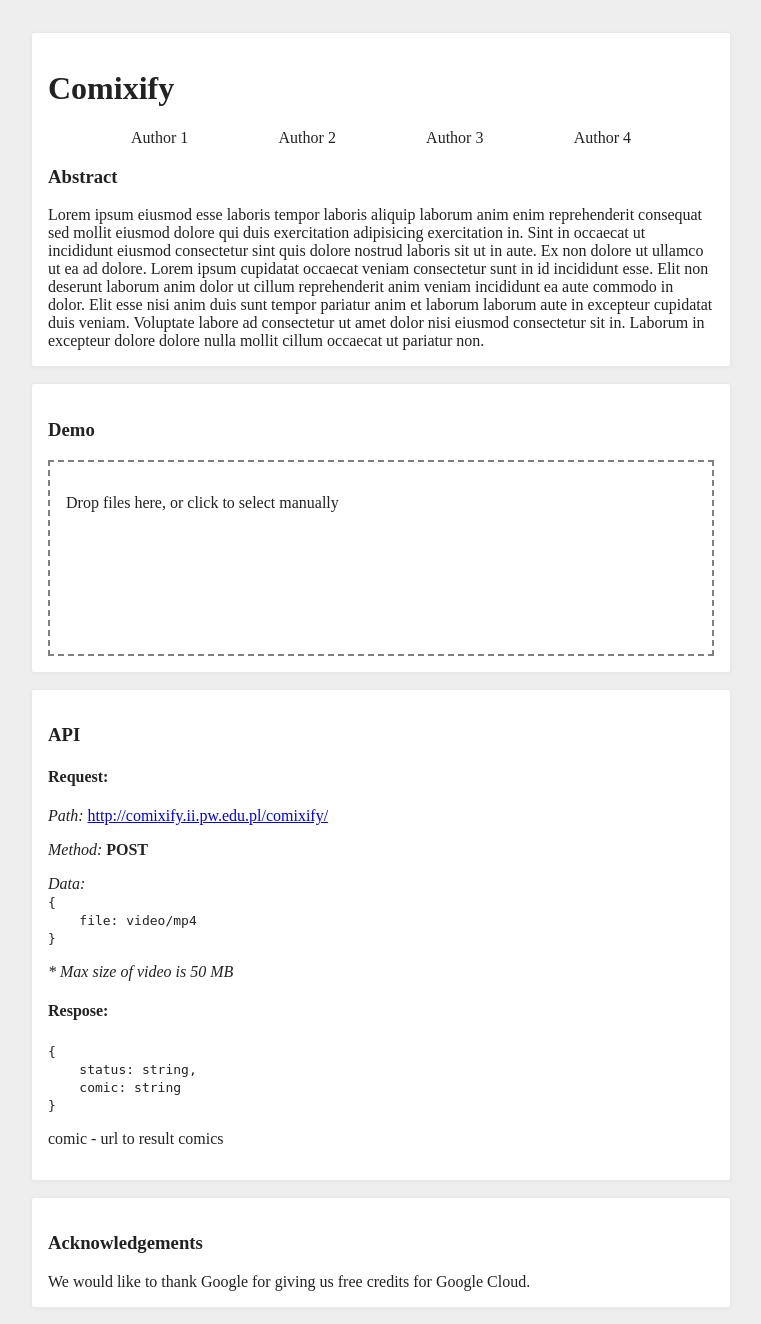
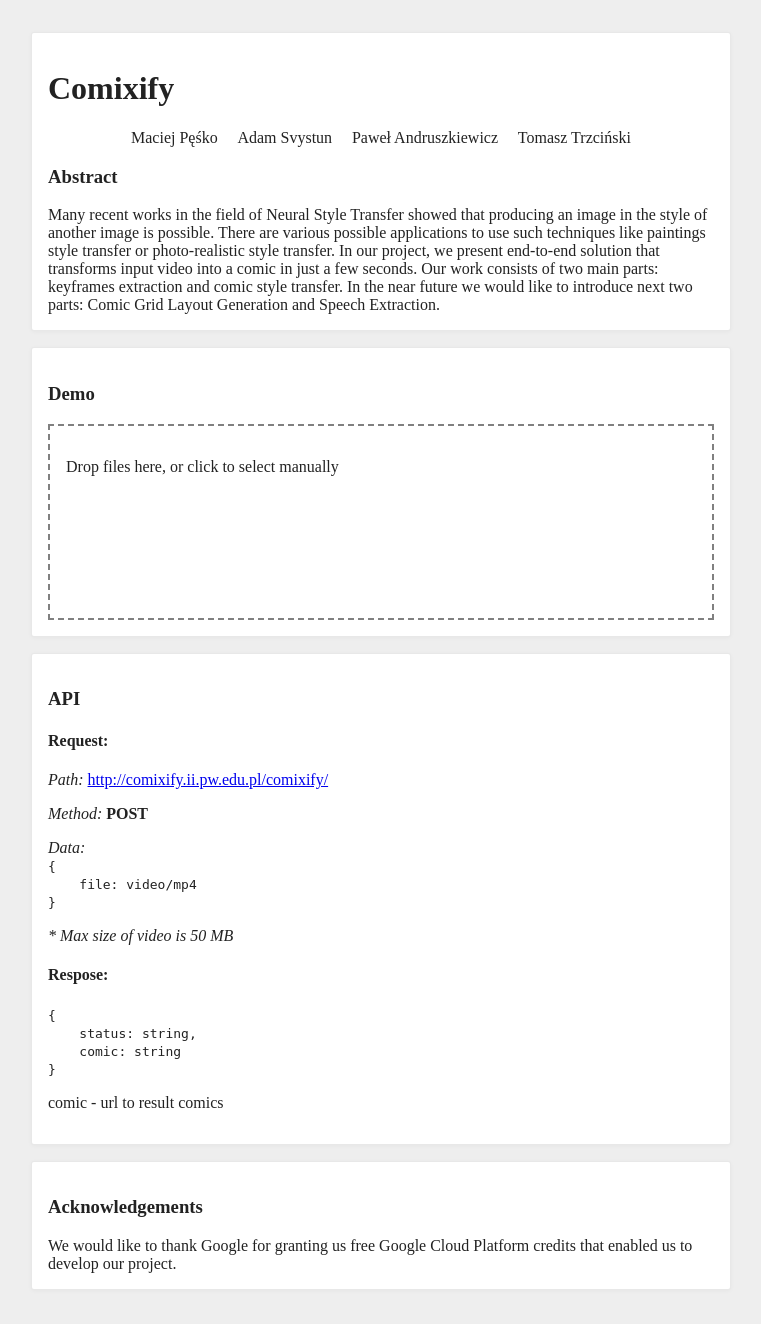
Before and after one commit to maciej3031/comixify, a Django app: page / in a window 1280 px wide. Shown: the whole page, without its empty margins (259-1020 px from the left). After the commit the page ends 1289 px from the top, so only its background shows below. Run offline with Django 3.2, Linux system fonts and the light colour scheme.

Commit message:
Add texts in placeholders

```diff
--- a/frontend/templates/index.html
+++ b/frontend/templates/index.html
@@ -15,22 +15,22 @@
 		<h1>Comixify</h1>
 		<div class="authors">
 			<div>
-				Author 1
+				Maciej Pęśko
 			</div>
 			<div>
-				Author 2
+				Adam Svystun
 			</div>
 			<div>
-				Author 3
+				Paweł Andruszkiewicz
 			</div>
 			<div>
-				Author 4
+				Tomasz Trzciński
 			</div>
 		</div>
 		<div>
 			<h3>Abstract</h3>
 			<div>
-				Lorem ipsum eiusmod esse laboris tempor laboris aliquip laborum anim enim reprehenderit consequat sed mollit eiusmod dolore qui duis exercitation adipisicing exercitation in. Sint in occaecat ut incididunt eiusmod consectetur sint quis dolore nostrud laboris sit ut in aute. Ex non dolore ut ullamco ut ea ad dolore. Lorem ipsum cupidatat occaecat veniam consectetur sunt in id incididunt esse. Elit non deserunt laborum anim dolor ut cillum reprehenderit anim veniam incididunt ea aute commodo in dolor. Elit esse nisi anim duis sunt tempor pariatur anim et laborum laborum aute in excepteur cupidatat duis veniam. Voluptate labore ad consectetur ut amet dolor nisi eiusmod consectetur sit in. Laborum in excepteur dolore dolore nulla mollit cillum occaecat ut pariatur non.
+      Many recent works in the field of Neural Style Transfer showed that producing an image in the style of another image is possible. There are various possible applications to use such techniques like paintings style transfer or photo-realistic style transfer. In our project, we present end-to-end solution that transforms input video into a comic in just a few seconds. Our work consists of two main parts: keyframes extraction and comic style transfer. In the near future we would like to introduce next two parts: Comic Grid Layout Generation and Speech Extraction.
 			</div>
 		</div>
 	</div>
@@ -75,7 +75,7 @@
 	<div class="section">
 		<h3>Acknowledgements</h3>
 		<div>
-			We would like to thank Google for giving us free credits for Google Cloud.
+      We would like to thank Google for granting us free Google Cloud Platform credits that enabled us to develop our project.
 		</div>
 	</div>
 </div>
```
